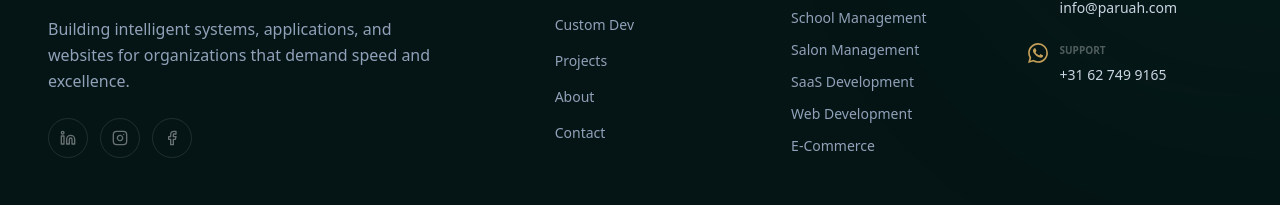
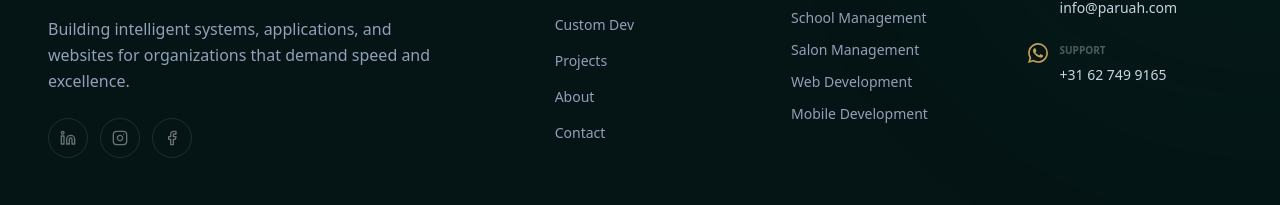
Before and after one commit to elpah/paruah-systems, a React (Vite) app: page /contact in a window 1280 px wide. Shown: the part 1564-1769 px from the top of the page. Built offline with nearby package versions, Linux system fonts and the light colour scheme; a web font is replaced by a local one.

Commit message:
minor fixes

```diff
--- a/src/components/Footer.tsx
+++ b/src/components/Footer.tsx
@@ -14,9 +14,8 @@ const SOLUTIONS_LINKS = [
   { label: 'Patient Management', to: '/solutions' },
   { label: 'School Management', to: '/solutions' },
   { label: 'Salon Management', to: '/solutions' },
-  { label: 'SaaS Development', to: '/custom' },
   { label: 'Web Development', to: '/custom' },
-  { label: 'E-Commerce', to: '/custom' },
+  { label: 'Mobile Development', to: '/custom' },
 ];
 
 const Footer = () => {
--- a/src/components/SolutionsBlock.tsx
+++ b/src/components/SolutionsBlock.tsx
@@ -81,9 +81,9 @@ const SolutionsBlock = ({ project }: { project: SolutionProject }) => {
       {project.features && <FeatureList items={project.features} />}
       {project.groupedFeatures && <GroupedFeatureList groups={project.groupedFeatures} />}
 
-      <button className="px-10 py-4 bg-[#0D3D3D] text-white text-xs font-bold uppercase tracking-widest rounded-full shadow-xl shadow-teal-900/10 hover:scale-105 transition-all">
+      {/* <button className="px-10 py-4 bg-[#0D3D3D] text-white text-xs font-bold uppercase tracking-widest rounded-full shadow-xl shadow-teal-900/10 hover:scale-105 transition-all">
         Request Platform Demo
-      </button>
+      </button> */}
     </div>
   );
 
--- a/src/pages/Contact.tsx
+++ b/src/pages/Contact.tsx
@@ -218,9 +218,10 @@ const Contact = () => {
                         className={`${inputClassName} appearance-none`}
                       >
                         <option>Management System</option>
-                        <option>SaaS Platform</option>
-                        <option>Mobile Engineering</option>
-                        <option>Other Transformation</option>
+                        <option>Web Development</option>
+                        <option>Mobile Application</option>
+                        {/* <option>SaaS Platform</option> */}
+                        <option>Other</option>
                       </select>
                     </FormField>
                   </div>
```
